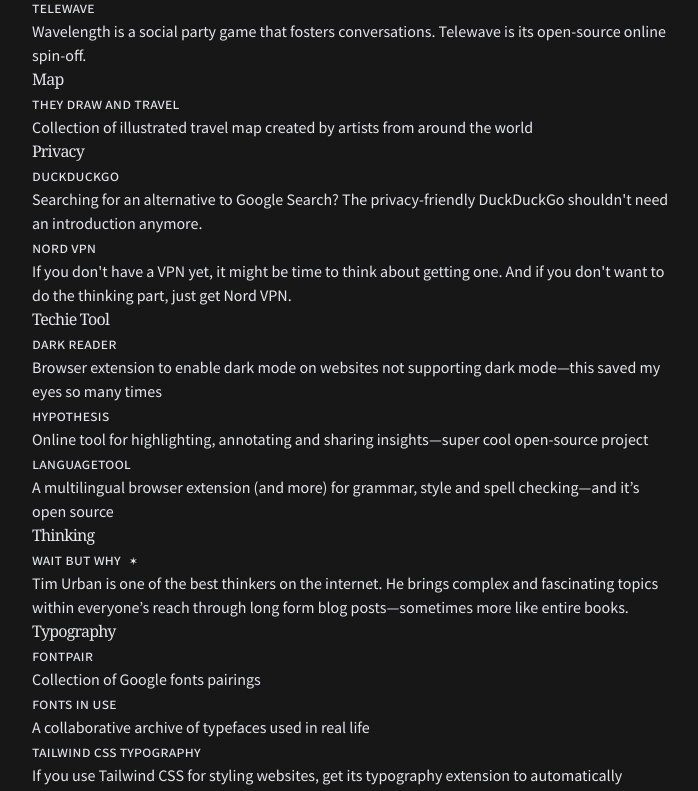
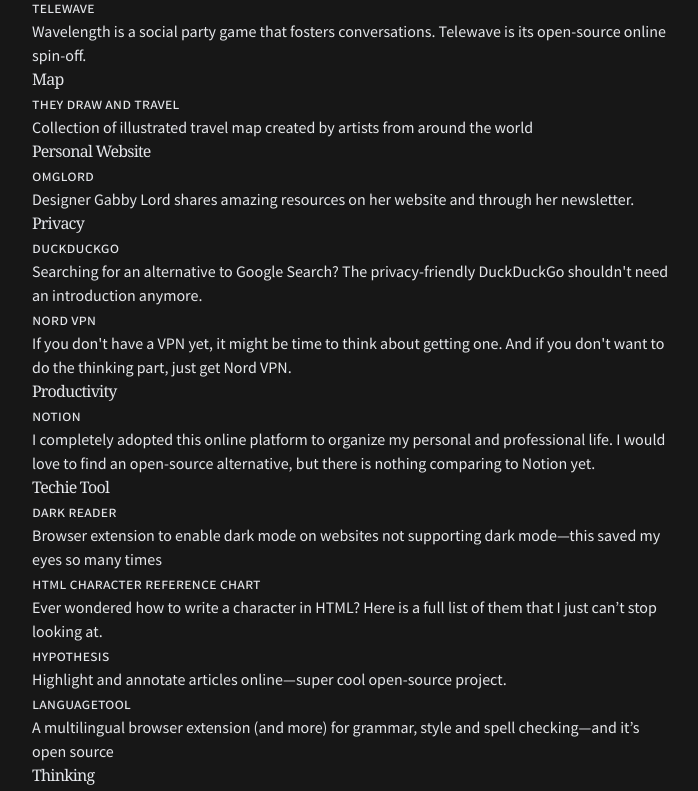
Before and after one commit to hgcl/clara-website, a Next.js app: page /favorites in a window 1280 px wide. Shown: the part 1000-1791 px from the top of the page, without its empty margins (352-1050 px from the left). Built offline with nearby package versions, Linux system fonts and the light colour scheme; a web font is replaced by a local one; what @tailwindcss/typography would draw is missing.

Commit message:
Add data to /favorites

```diff
--- a/data/favoritesData.js
+++ b/data/favoritesData.js
@@ -23,9 +23,21 @@ export const categories = {
     title: "Map",
     anchor: "map",
   },
+  map: {
+    title: "Map",
+    anchor: "map",
+  },
+  personalWebsite: {
+    title: "Personal Website",
+    anchor: "personal-website",
+  },
   privacy: {
     title: "Privacy",
     anchor: "privacy",
+  },
+  productivity: {
+    title: "Productivity",
+    anchor: "productivity",
   },
   techieTool: {
     title: "Techie Tool",
@@ -62,20 +74,20 @@ export const favoritesData = [
     best: false,
   },
   {
+    link: "https://www.horsepaste.com/",
+    title: "Codenames",
+    description:
+      "I love codenames and have the actual game at home. This online version works great for remote play.",
+    category: [categories.game.anchor],
+    best: false,
+  },
+  {
     link: "https://www.youtube.com/c/CuisineAndChill/",
     title: "Cuisine And Chill (Youtube)",
     description:
       "My number one cooking channel on Youtube (in French)—I have watched all of his videos and ask for more",
     category: [categories.cooking.anchor],
     best: true,
-  },
-  {
-    link: "https://www.horsepaste.com/",
-    title: "Codenames",
-    description:
-      "I love codenames and have the actual game at home. This online version works great for remote play.",
-    category: [categories.game.anchor],
-    best: false,
   },
   {
     link: "https://darkreader.org/",
@@ -139,10 +151,18 @@ export const favoritesData = [
     best: false,
   },
   {
+    link: "https://dev.w3.org/html5/html-author/charref",
+    title: "HTML Character Reference Chart",
+    description:
+      "Ever wondered how to write a character in HTML? Here is a full list of them that I just can’t stop looking at.",
+    category: [categories.techieTool.anchor],
+    best: false,
+  },
+  {
     link: "https://hypothes.is/",
     title: "Hypothesis",
     description:
-      "Online tool for highlighting, annotating and sharing insights—super cool open-source project",
+      "Highlight and annotate articles online—super cool open-source project.",
     category: [categories.techieTool.anchor],
     best: false,
   },
@@ -186,11 +206,27 @@ export const favoritesData = [
     best: false,
   },
   {
+    link: "https://www.notion.so/",
+    title: "Notion",
+    description:
+      "I completely adopted this online platform to organize my personal and professional life. I would love to find an open-source alternative, but there is nothing comparing to Notion yet.",
+    category: [categories.productivity.anchor],
+    best: false,
+  },
+  {
     link: "https://obsidian.md/",
     title: "Obsidian.md",
     description:
       "Open-source software enabling you to create your personal knowledge base with Markdown files",
     category: [categories.digitalGarden.anchor],
+    best: false,
+  },
+  {
+    link: "https://omglord.com/",
+    title: "OMGLORD",
+    description:
+      "Designer Gabby Lord shares amazing resources on her website and through her newsletter.",
+    category: [categories.personalWebsite.anchor],
     best: false,
   },
   {
```
